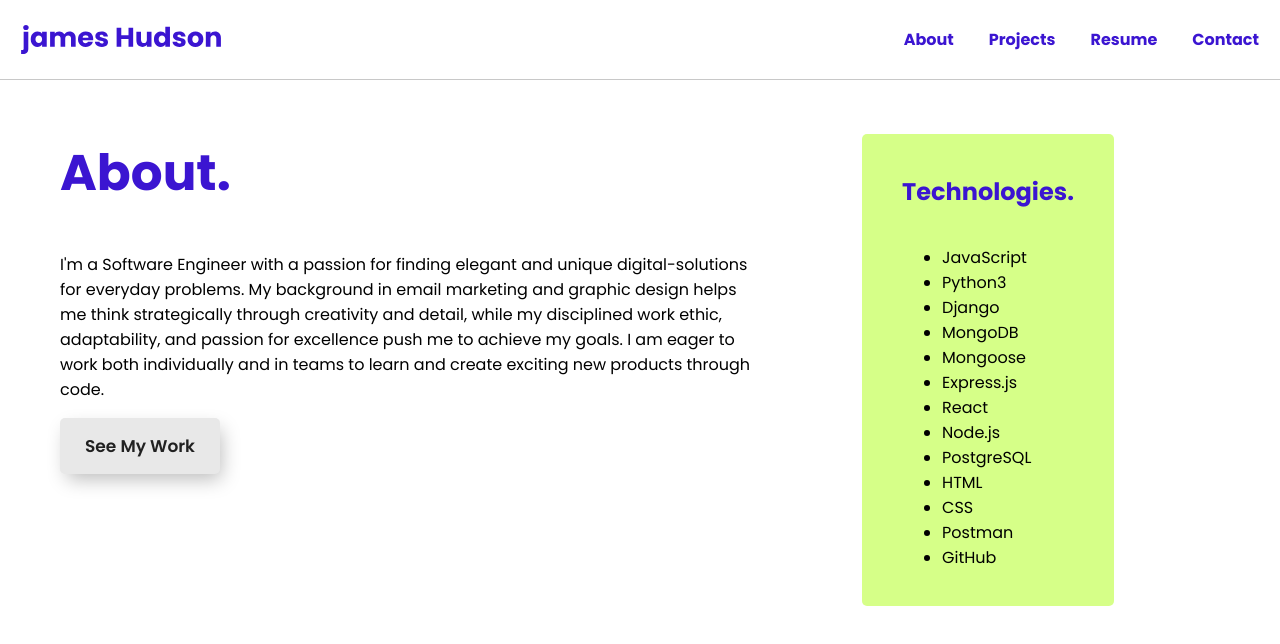
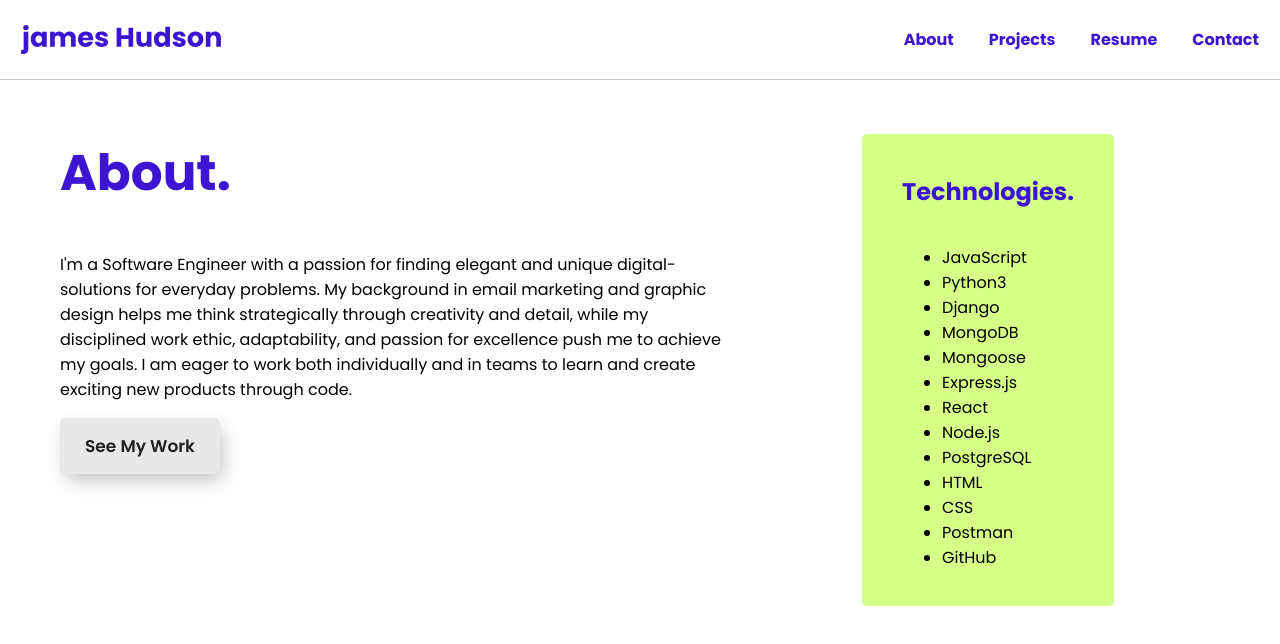
Before and after one commit to jhudson357/portfolio, a React (Create React App) app: page /about in a window 1280 px wide. Shown: the top 644 px of the page. Built offline with nearby package versions, Linux system fonts and the light colour scheme.

Commit message:
fix padding on about page

```diff
--- a/src/pages/About/About.module.css
+++ b/src/pages/About/About.module.css
@@ -15,6 +15,10 @@
 
 .about {
   width: 60%;
+}
+
+.paragraph {
+  padding-right: 18px;
 }
 
 .header > h1 {
```
